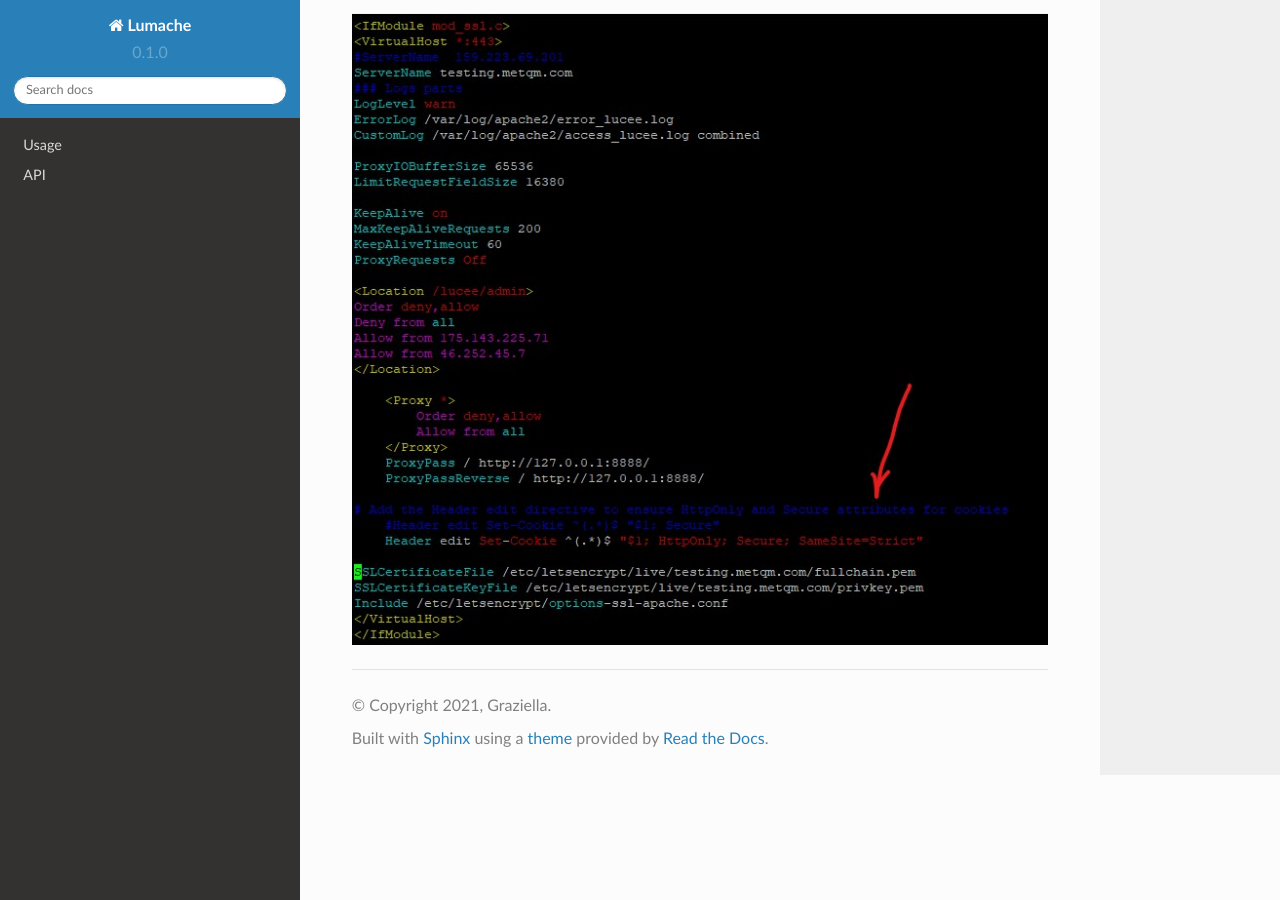
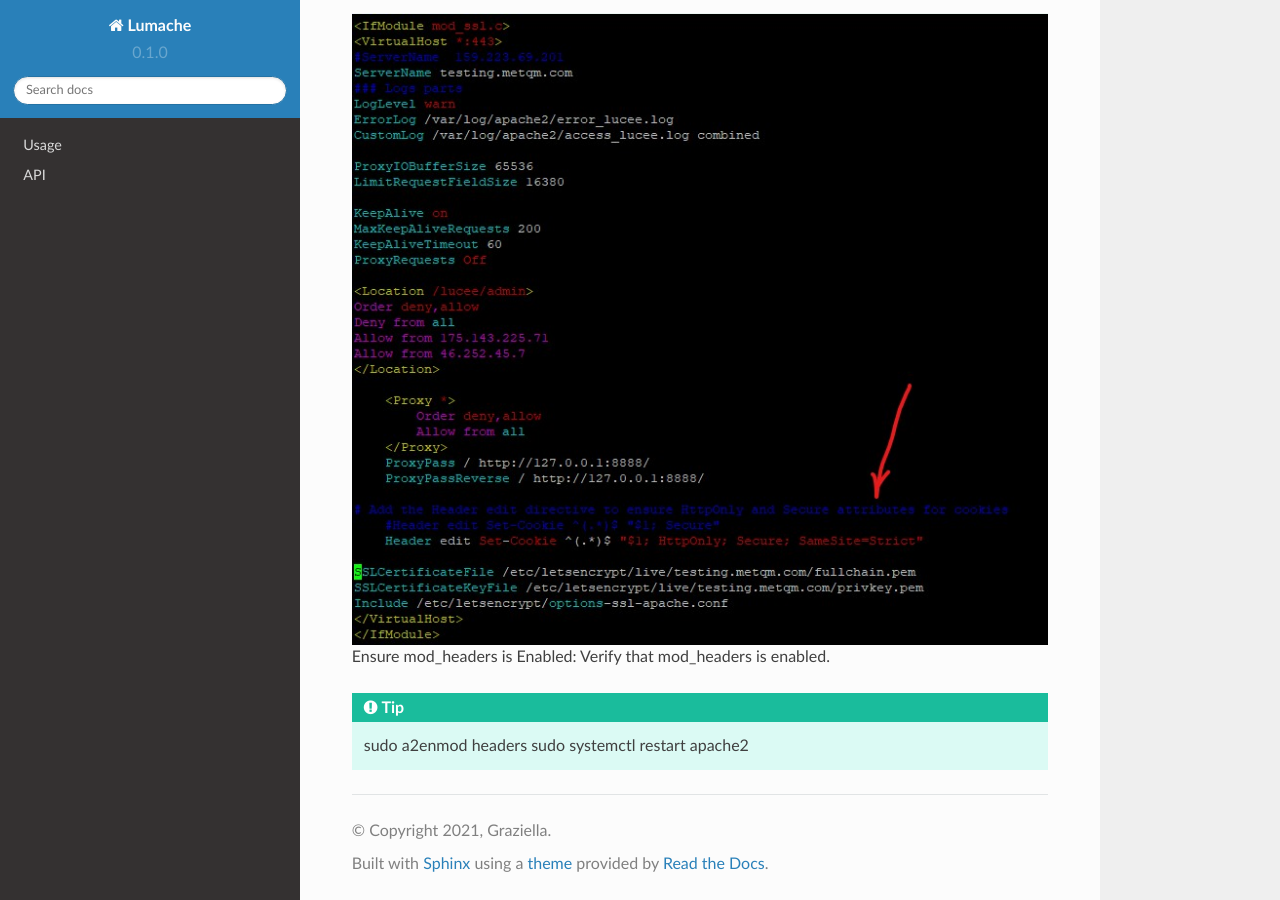
Before and after one commit to wansolution/fms, a Sphinx documentation site: the page built from docs/source/security/sa_sh2024002.rst, in a window 1280 px wide and 900 px high, scrolled down 2086 px. Built offline with Sphinx 7.4.7 and the Read the Docs theme 2.0.0, drawn with Linux system fonts in a browser that asks for light colours; pages that are not in the unit, such as notebooks, are missing from menus.

Commit message:
Update sa_sh2024002.rst

```diff
--- a/docs/source/security/sa_sh2024002.rst
+++ b/docs/source/security/sa_sh2024002.rst
@@ -99,3 +99,10 @@ in /etc/apache2/sites-available/domainname-le-ssl.conf
 .. image:: images/securesessioncookies.jpg
    :alt: Secure session cookies
    :align: center
+
+
+Ensure mod_headers is Enabled: Verify that mod_headers is enabled.
+
+.. tip::
+   sudo a2enmod headers
+   sudo systemctl restart apache2
```
